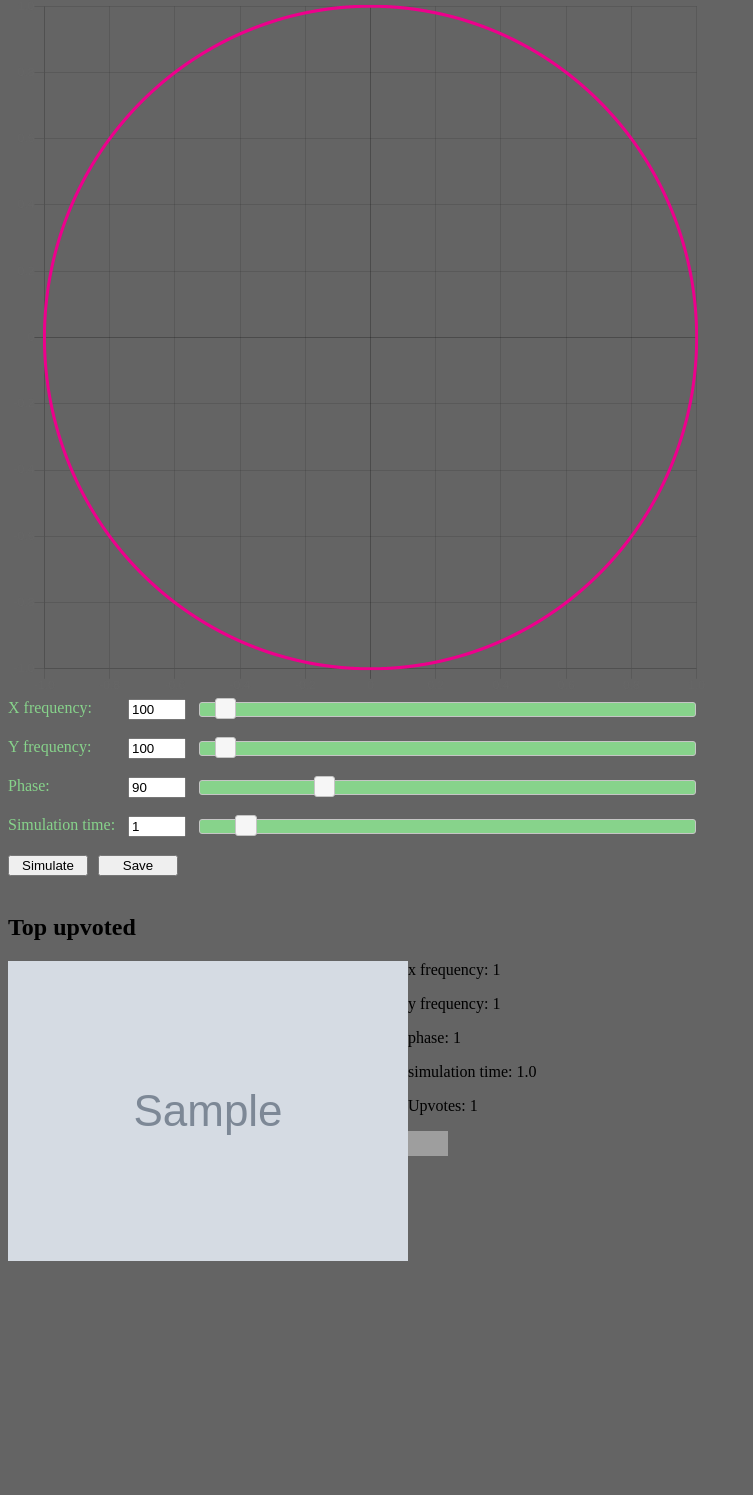
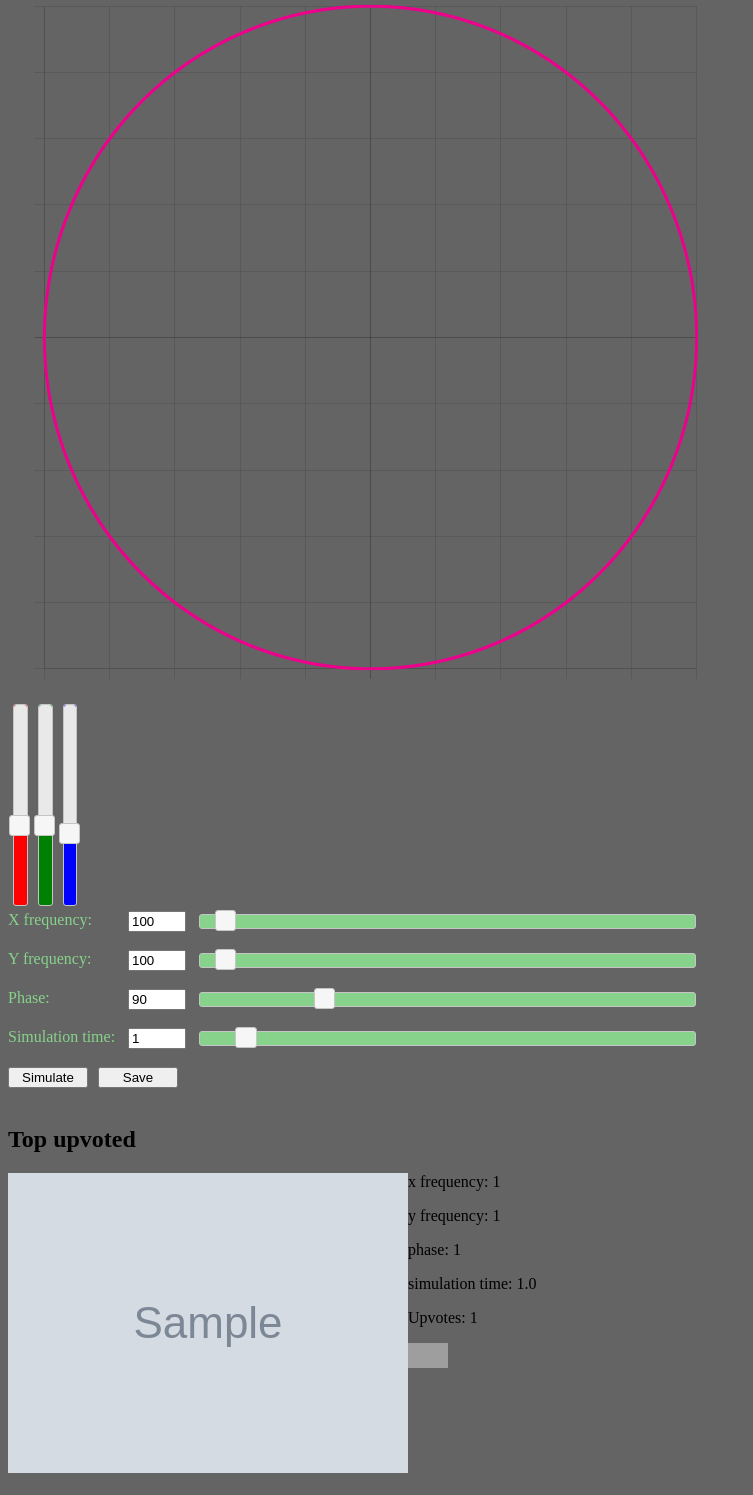
Before and after one commit to Damian0508/Lissajous-curve, a Django app: page / in a window 1280 px wide. Shown: the part 27-1522 px from the top of the page, without its empty margins (0-753 px from the left). Before the commit the page ends 1288 px from the top, so only its background shows below. Run offline with Django 3.2, Linux system fonts and the light colour scheme; tables that the repository leaves empty hold one stand-in row (values such as "Sample post"); grey boxes marked "Sample" are stand-in pictures; some libraries are stand-ins or nearby versions; grey boxes are pictures that could not be loaded.

Commit message:
Added sliders for colour choosing

```diff
--- a/basic/templates/recent.html
+++ b/basic/templates/recent.html
@@ -2,6 +2,7 @@
 
 {% block content %}
 <a href="/">Back to simulation page</a>
+    {% csrf_token %}
     {% for plot in plots %}
         <div class="container">
             <div class="first">
--- a/basic/templates/simulation.html
+++ b/basic/templates/simulation.html
@@ -5,6 +5,11 @@
     <a href="/recent/">Recent plots</a>
     <div>
       <canvas id="myChart"> </canvas>
+    </div>
+    <div class="container">
+        <div id="sliderRed" class="colorSlider"></div>
+        <div id="sliderGreen" class="colorSlider"></div>
+        <div id="sliderBlue" class="colorSlider"></div>
     </div>
     <div>
         <form data-url="{% url 'simulation_url' %}" method="post" id="simulateForm">
--- a/static/styles.css
+++ b/static/styles.css
@@ -60,3 +60,21 @@ input[type=button]{
 .vote.on {
   background-position: 0 2px;
 }
+
+.colorSlider{
+  float: left;
+  height: 200px;
+  margin: 5px;
+}
+
+#sliderRed{
+  background-color: red;
+}
+
+#sliderGreen{
+  background-color: green;
+}
+
+#sliderBlue{
+  background-color: blue;
+}
```
Also changed, not shown: static/plot.js (+31 -0 lines). Lines whose indentation alone changed are shown as unchanged.
